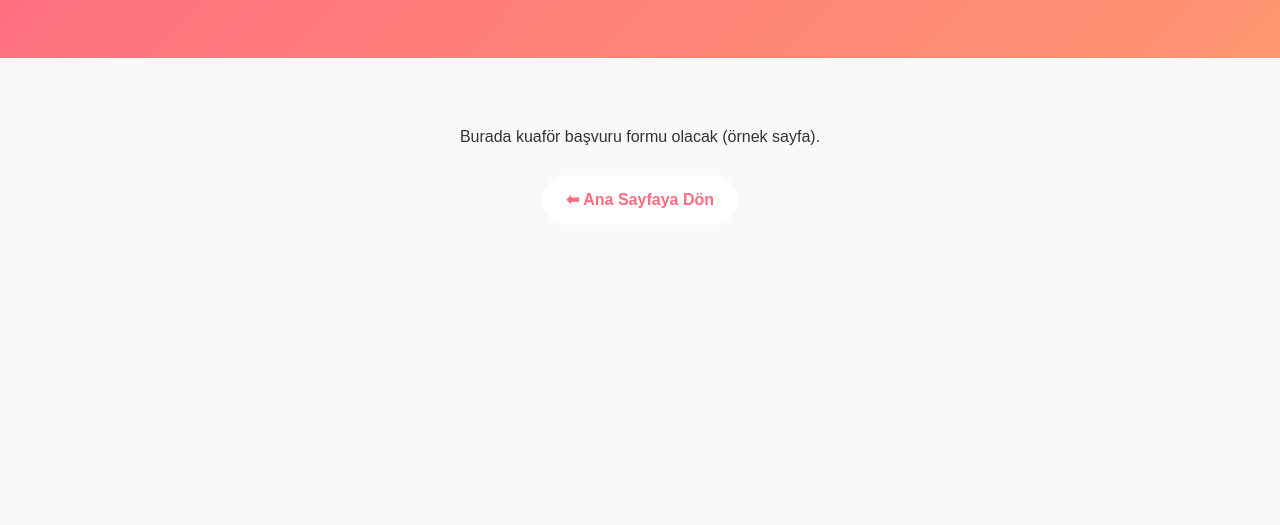
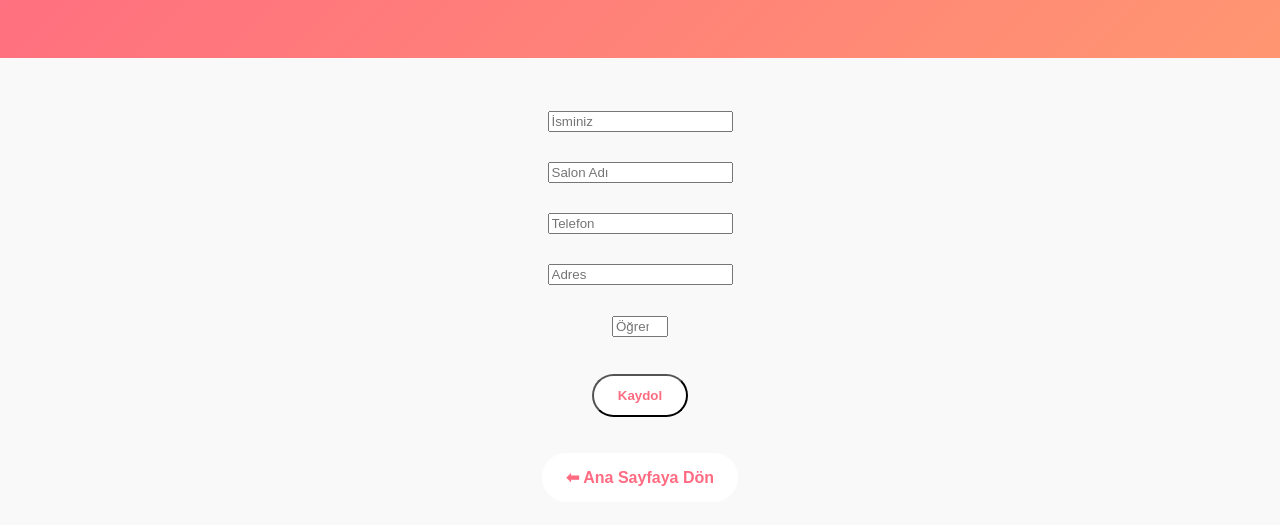
Before and after one commit to efe12323/stylecepte, a plain HTML site: page barber.html in a window 1280 px wide. Shown: the part 163-688 px from the top of the page. Drawn offline with Linux system fonts and the light colour scheme.

Commit message:
barber.html

```diff
--- a/barber.html
+++ b/barber.html
@@ -4,13 +4,22 @@
   <meta charset="UTF-8">
   <title>Kuaför Katılımı - stylecepte</title>
   <link rel="stylesheet" href="style.css">
+  <script defer src="script.js"></script>
 </head>
 <body>
   <header>
     <h1>✂️ Kuaför Olarak Katıl</h1>
   </header>
   <section>
-    <p>Burada kuaför başvuru formu olacak (örnek sayfa).</p>
+    <form id="barberForm">
+      <input type="text" name="name" placeholder="İsminiz" required><br><br>
+      <input type="text" name="salon" placeholder="Salon Adı" required><br><br>
+      <input type="tel" name="phone" placeholder="Telefon" required><br><br>
+      <input type="text" name="address" placeholder="Adres" required><br><br>
+      <input type="number" name="discount" placeholder="Öğrenci İndirimi (%)" min="5" max="50" required><br><br>
+      <button type="submit" class="btn">Kaydol</button>
+    </form>
+    <p id="barberMsg"></p>
     <a href="index.html" class="btn">⬅ Ana Sayfaya Dön</a>
   </section>
 </body>
```
